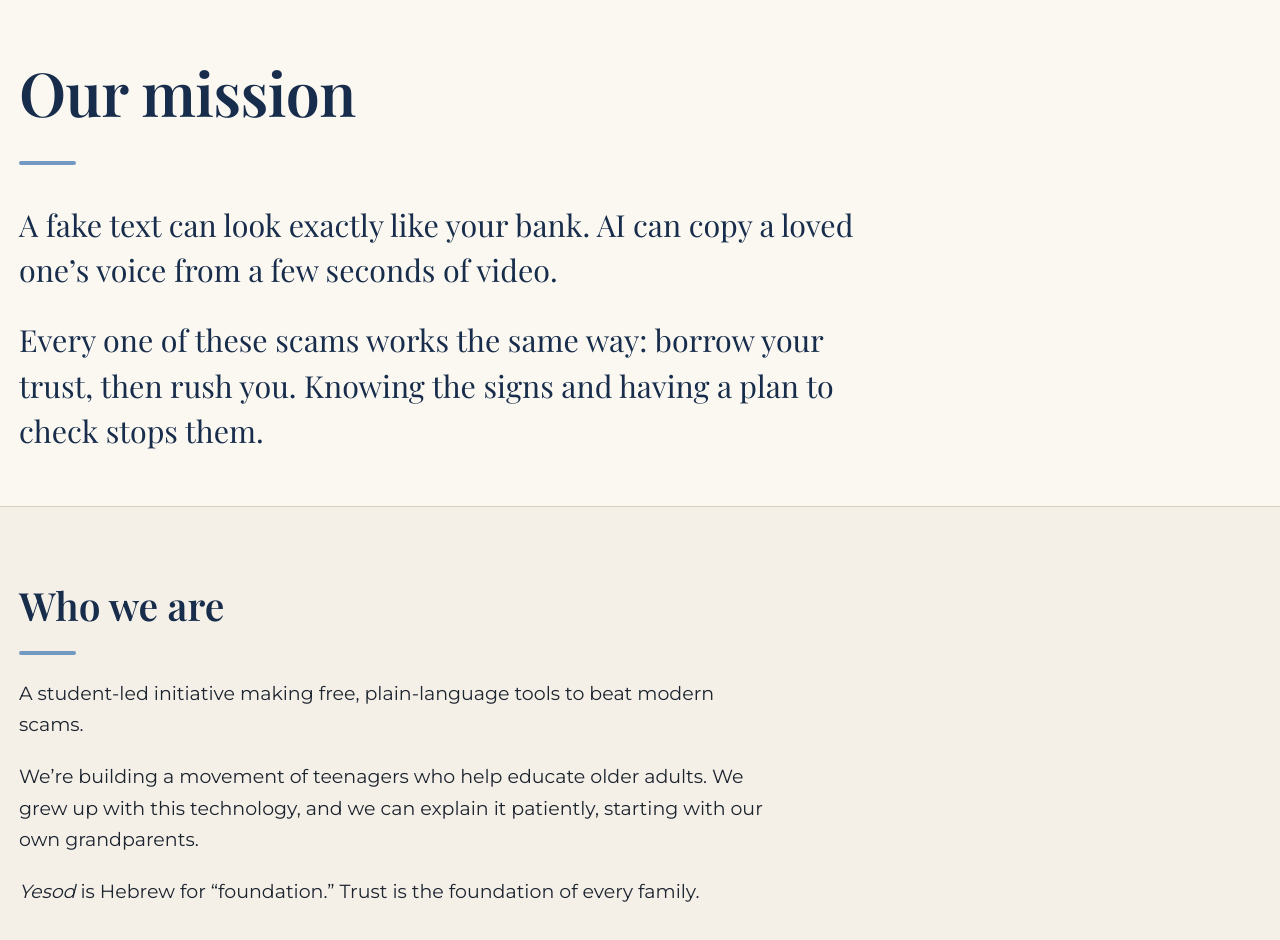
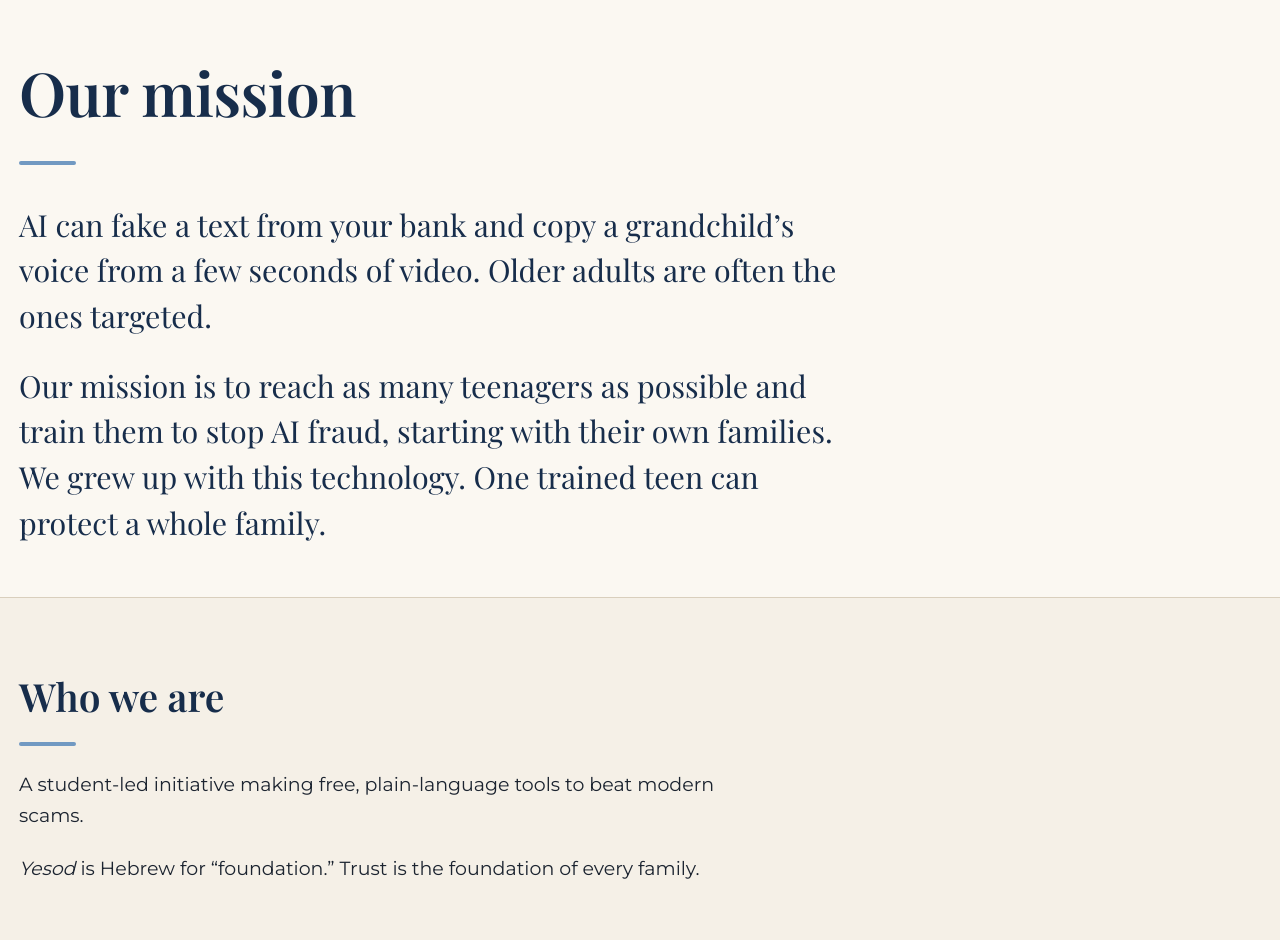
Before and after one commit to taiforlife19-byte/yesodtrust.org, a plain HTML site: page about.html in a window 1280 px wide. Shown: the part 98-1038 px from the top of the page. Drawn offline with Linux system fonts and the light colour scheme.

Commit message:
About: mission focuses on reaching as many teens as possible to stop AI fraud
Co-Authored-By: Claude Opus 5.5 <noreply@anthropic.com>
Claude-Session: https://claude.ai/code/session_0172C4xuTsy7RsjFaGux1RkL

```diff
--- a/about.html
+++ b/about.html
@@ -8,10 +8,10 @@
   <meta property="og:type" content="website">
   <meta property="og:site_name" content="Yesod Trust Initiative">
   <meta property="og:title" content="About Us · Yesod Trust Initiative">
-  <meta property="og:description" content="Our mission: help older adults recognize scams that borrow their trust and rush them, and build a movement of teenagers who teach them.">
+  <meta property="og:description" content="Our mission: reach as many teenagers as possible and train them to stop AI fraud against the older adults in their lives.">
   <meta property="og:url" content="https://yesodtrust.org/about.html">
   <meta property="og:image" content="https://yesodtrust.org/images/logo.png">
-  <meta name="description" content="Our mission: help older adults recognize scams that borrow their trust and rush them, and build a movement of teenagers who teach them.">
+  <meta name="description" content="Our mission: reach as many teenagers as possible and train them to stop AI fraud against the older adults in their lives.">
   <link rel="icon" type="image/png" href="images/favicon.png">
   <link rel="preload" href="fonts/playfair-display-latin-wght-normal.woff2" as="font" type="font/woff2" crossorigin>
   <link rel="stylesheet" href="css/styles.css">
@@ -45,8 +45,8 @@
       <div class="container">
         <h1 class="bar">Our mission</h1>
         <div class="mission">
-          <p>A fake text can look exactly like your bank. AI can copy a loved one’s voice from a few seconds of video.</p>
-          <p>Every one of these scams works the same way: borrow your trust, then rush you. Knowing the signs and having a plan to check stops them.</p>
+          <p>AI can fake a text from your bank and copy a grandchild’s voice from a few seconds of video. Older adults are often the ones targeted.</p>
+          <p>Our mission is to reach as many teenagers as possible and train them to stop AI fraud, starting with their own families. We grew up with this technology. One trained teen can protect a whole family.</p>
         </div>
       </div>
     </section>
@@ -56,7 +56,6 @@
         <div class="prose">
           <h2 class="bar">Who we are</h2>
           <p>A student-led initiative making free, plain-language tools to beat modern scams.</p>
-          <p>We’re building a movement of teenagers who help educate older adults. We grew up with this technology, and we can explain it patiently, starting with our own grandparents.</p>
           <p><em>Yesod</em> is Hebrew for “foundation.” Trust is the foundation of every family.</p>
         </div>
       </div>
```
